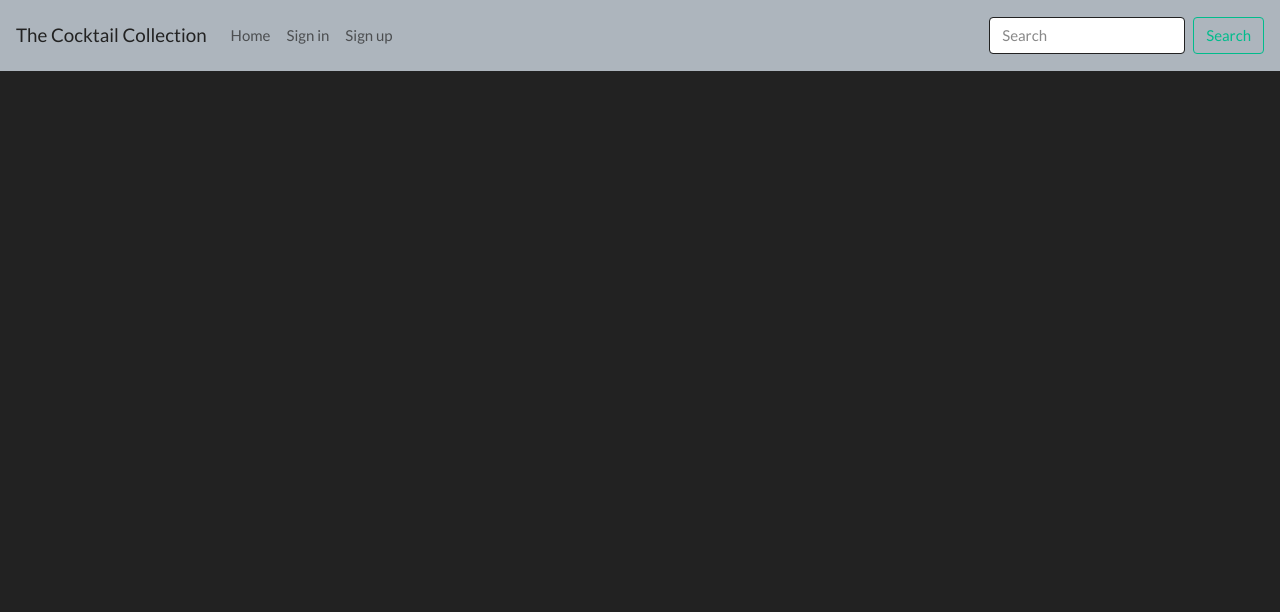
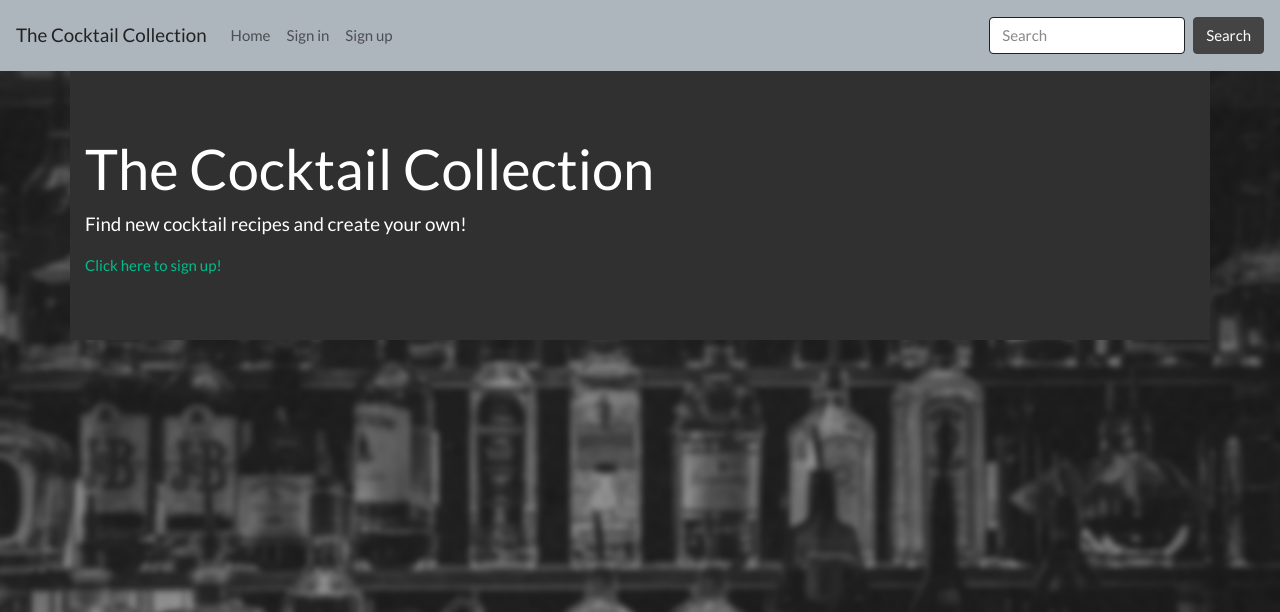
Before and after one commit to jourm/TheCocktailCollection, a Flask app: page / in a window 1280 px wide. Shown: the top 612 px of the page. Run offline with Flask 2, Linux system fonts and the light colour scheme; data that the repository does not hold is empty; some libraries are stand-ins or nearby versions.

Commit message:
format register.html

```diff
--- a/app.py
+++ b/app.py
@@ -1,6 +1,6 @@
 import bcrypt
 from flask import Flask, render_template, redirect, request, url_for, session, flash
-from flask_pymongo import PyMongo
+from flask_pymongo import PyMongo, pymongo
 from bson.objectid import ObjectId
 import os
 from os import path
@@ -18,7 +18,7 @@ mongo = PyMongo(app)
 
 @app.route('/')
 def home():
-    recepies = mongo.db.recepies.find().batch_size(25)
+    recepies = mongo.db.recepies.find().sort('_id', pymongo.ASCENDING).limit(25)
     return render_template('home.html', recepies=recepies)
 
 
@@ -26,13 +26,11 @@ def home():
 def search():
     recepies = mongo.db.recepies.find({"$text": {"$search":
                                        request.form['name']}})
-    print(recepies)
+
     if recepies.count() >= 1:
         return render_template('home.html', recepies=recepies)
-
     ingredient = mongo.db.ingredients_new.find({'ingredient':
                                                 request.form['name']})
-    print(ingredient.count())
     if ingredient.count() == 1:
         return render_template('get_ingredient.html', ingredients=ingredient)
     else:
@@ -45,7 +43,7 @@ def add_cocktail():
         return render_template('add_cocktail.html',
                                ingredients=mongo.db.ingredients_new.find())
 
-    if request.method == 'POST':
+    elif request.method == 'POST':
         name = request.form['name']
         drink_type = request.form['type']
         ingredients = request.form.getlist('ingredients')
@@ -88,7 +86,7 @@ def add_ingredient():
 
 @app.route('/get_ingredient/<ingredient_id>')
 def get_ingredient(ingredient_id):
-    ingredient = mongo.db.ingredients_new.find_one(
+    ingredient = mongo.db.ingredients_new.find(
         {"_id": ObjectId(ingredient_id)})
     return render_template('get_ingredient.html', ingredients=ingredient)
 
@@ -222,7 +220,7 @@ def register():
         return render_template('register.html')
     if request.method == 'POST':
         users = mongo.db.users
-        existing_user = users.find_one({'email': request.form['email']})
+        existing_user = users.find_one({'username': request.form['username']})
 
         if existing_user is None:
             hashpassword = bcrypt.hashpw(request.form['password']
@@ -235,7 +233,7 @@ def register():
             return redirect(url_for('user_home'))
 
         return 'That Username is already taken'
-    return render_template
+    return render_template('register.html')
 
 @app.route('/logout')
 def logout():
--- a/cocktaildbbuilder.py
+++ b/cocktaildbbuilder.py
@@ -74,5 +74,5 @@ for i in range(11001, 20000):
         drink = getnewdrink(i)
         coll['recepies'].insert_one(drink)
         print(i)
-    except:
+    except Exception:
         continue
--- a/static/css/style.css
+++ b/static/css/style.css
@@ -1,4 +1,14 @@
-/* body {
-    background: url('/static/images/assorted-wine-bottles-1283219.jpg') no-repeat center center fixed;
+body {
+    background: url('/static/images/bottles.png') no-repeat center center fixed;
     background-size: cover;
-} */
+}
+
+.btn{
+    max-height: 40px;
+}
+
+.add-btn{
+    margin: auto;
+    margin-bottom: auto;
+    max-height: 40px;
+}
--- a/templates/add_cocktail.html
+++ b/templates/add_cocktail.html
@@ -4,7 +4,7 @@ Add New Cocktail Recipe
 {% endblock %}
 {% block content %}
 <div class="row">
-	<div class="col-sm-12">
+	<div class="card col-sm-12 col-md-8">
 		<form method="POST" action="/add_cocktail">
 			<div class="form-group">
 				<label for="name">Name</label>
@@ -45,7 +45,7 @@ Add New Cocktail Recipe
                              {% endfor %}
 					    </select>
 							</div>
-							<button id="add-ingredient" type="button" class="btn btn-success">Add to recepie</button>
+							<button id="add-ingredient" type="button" class="add-btn btn btn-success">Add ingredient to recepie</button>
 						</div>
 						<div id="ingredient-list">
 						</div>
--- a/templates/add_ingredient.html
+++ b/templates/add_ingredient.html
@@ -4,9 +4,8 @@ Add Ingredient
 {% endblock %}
 
 {% block content %}
-
 <div class="row">
-	<div class="col-sm-12">
+	<div class="card col-sm-12 col-md-8">
 		<form method="POST" action="/add_ingredient">
 			<div class="form-group">
 				<label for="name">Ingredient</label>
--- a/templates/base.html
+++ b/templates/base.html
@@ -8,8 +8,12 @@
 	<title>{% block title %} {% endblock %}</title>
 	<link href="https://stackpath.bootstrapcdn.com/bootswatch/4.4.1/darkly/bootstrap.min.css" rel="stylesheet"
 		integrity="sha384-rCA2D+D9QXuP2TomtQwd+uP50EHjpafN+wruul0sXZzX/Da7Txn4tB9aLMZV4DZm" crossorigin="anonymous">
+
     <link rel="stylesheet" href="static/css/style.css" type="text/css" />
 </head>
+
+
+<body>
 <header>
 	<nav class="navbar navbar-expand-lg navbar-light bg-light">
 		<button class="navbar-toggler" type="button" data-toggle="collapse" data-target="#navbarTogglerDemo01"
@@ -48,14 +52,12 @@
 			</ul>
 			<form class="form-inline my-2 my-lg-0" action="/search" method="POST">
 				<input  name="name" id ="name" class="form-control mr-sm-2" type="search" placeholder="Search" aria-label="Search">
-				<button class="btn btn-outline-success my-2 my-sm-0" type="submit">Search</button>
+				<button class="btn btn-secondary my-2 my-sm-0" type="submit">Search</button>
 			</form>
 		</div>
 	</nav>
 </header>
-
-<body>
-<div class="container d-flex justify-content-center">
+<div class="container justify-content-center">
 	{% block content %}
 	{% endblock %}
 </div>
--- a/templates/edit_recepie.html
+++ b/templates/edit_recepie.html
@@ -4,7 +4,7 @@ Edit {{ cocktail[name] }} Recipe
 {% endblock %}
 {% block content %}
 <div class="row">
-	<div class="col-sm-12">
+	<div class="card col-sm-12 col-md-8">
 		<form method="POST" action="/edit_recepie/{{ cocktail['_id'] }}">
 			<div class="form-group">
 				<label for="name">Name</label>
@@ -45,7 +45,7 @@ Edit {{ cocktail[name] }} Recipe
                     {% endfor %}
 				    </select>
 				</div>
-				<button id="add-ingredient" type="button" class="btn btn-success">Add to recepie</button>
+				<button id="add-ingredient" type="button" class="add-btn btn btn-success">Add to recepie</button>
 			</div>
 			<div id="ingredient-list">
             	{% for ingredient in cocktail['ingredients'] %}
--- a/templates/get_cocktail.html
+++ b/templates/get_cocktail.html
@@ -5,12 +5,12 @@
 
 {% block content %}
 <div class="row">
-	<div class="col-sm-12 col-md-6">
-		<div class="card" >
+	<div class="card col-sm-12 col-md-8">
+		<div>
 			<img src="{{cocktail['img-url'] }}" class="card-img-top" alt="image of cocktail">
 			<div class="card-body">
 				<h5 class="card-title">{{cocktail['name']}}</h5>
-				<p class="card-text">Glass: {{cocktail['drink_type']}}</p>
+				<p class="card-text">Glass: {{cocktail['glass_type']}}</p>
                 Ingredients:
 					{% for ingredient in cocktail['ingredients'] %}
 					<li>{{ingredient[0]}} {{ingredient[1]}} of <a
--- a/templates/get_ingredient.html
+++ b/templates/get_ingredient.html
@@ -4,12 +4,12 @@ Ingredient Info
 {% endblock %}
 
 {% block content %}
-<div class="row">
+<div class="row justify-content-center">
 {% for ingredient in ingredients %}
-	<div class="card col-sm-12 col-md-6 col-lg-4" >
+	<div class="card col-sm-12 col-md-8" >
 		<img src="{{ ingredient['img-url'] }}" class="card-img-top" alt="image of Ingredient">
 		<div class="card-body">
-			<h5 class="card-title">{{ingredient['ingredient']}}</h5>
+			<h5 class="card-title">{{ingredient['ingredient'] | capitalize}}</h5>
 			<p class="card-text">Description:<br>{{ingredient['description']}}</p>
             <p class="card-text">Type: {{ingredient['type']}}</p>
             <p class="card-text">Alcohol: {{ingredient['alcohol']}}</p>
--- a/templates/home.html
+++ b/templates/home.html
@@ -4,6 +4,13 @@ The Cocktail Collection
 {% endblock %}
 {% block content %}
 <div class="row">
+    <div class="jumbotron jumbotron-fluid col-sm-12">
+        <div class="container">
+            <h1 class="display-4">The Cocktail Collection</h1>
+            <p class="lead">Find new cocktail recipes and create your own!</p>
+            <a href="{{ url_for('register') }}"> Click here to sign up!</a>
+        </div>
+    </div>
 	{% for recepie in recepies %}
 	<div class="col-sm-12 col-md-6 col-lg-4">
 		<div class="card" >
--- a/templates/no_result.html
+++ b/templates/no_result.html
@@ -3,9 +3,9 @@
 No results
 {% endblock %}
 {% block content %}
-
-<h3>Your search gave no results</h3>
-
+<div class="card col-sm-12 col-md-8">
+	<h3>Your search gave no results</h3>
+</div>
 
 {% endblock %}
 {% block script %}
--- a/templates/register.html
+++ b/templates/register.html
@@ -1,9 +1,10 @@
 {% extends 'base.html' %}
 {% block title %}
-Login
+Register
 {% endblock %}
 {% block content %}
 <div class="row">
+	<div class="card col-sm-12 col-md-8 col-lg-6">
 		<form action="{{ url_for('register') }}" method="POST">
 			<div class="form-group">
 				<label for="email">Email</label>
@@ -22,10 +23,9 @@ Login
 				<input type="text" class="form-control" id="img-url" name="img-url" placeholder="Url for profile picture"  maxlength="300" required>
 	        </div>
 			<button type="submit" class="btn btn-primary">Register!</button>
+            Already have an account? <a href="{{ url_for('user_home') }}">Log in Here!</a>
 		</form>
     </div>
-<div class="row">
-	Already have an account<a href="{{ url_for('user_home') }}">Log in Here!</a>
 </div>
 
 {% endblock %}
```
Also changed, not shown: templates/login.html (+3 -4 lines), .theia/settings.json, README.md, static/images/bottles.png (added). Lines whose indentation alone changed are shown as unchanged.
